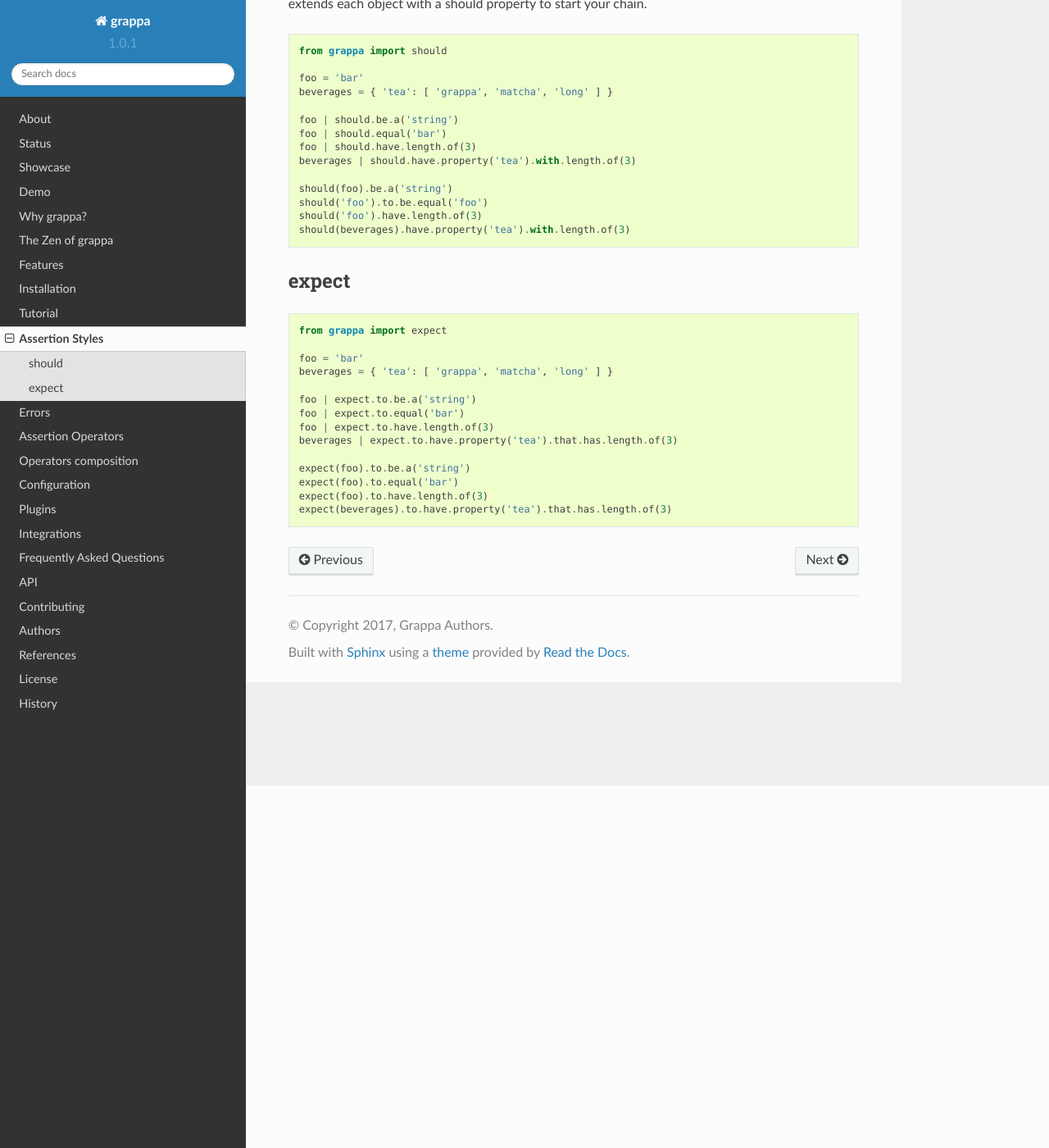
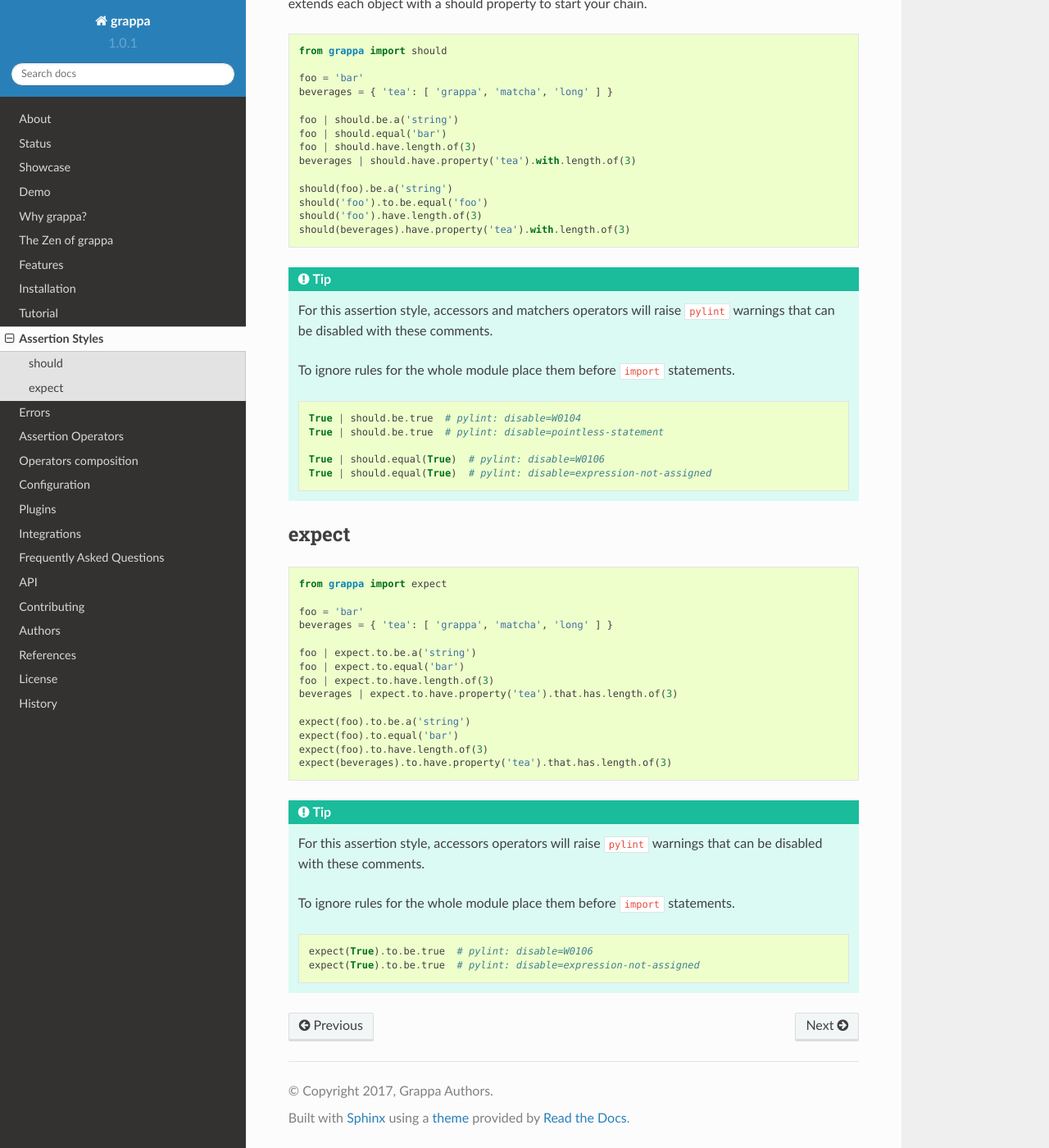
Before and after one commit to grappa-py/grappa, a Sphinx documentation site: the page built from docs/style.rst, in a window 1280 px wide and 1400 px high, scrolled down 442 px. Shown: the whole window at 82% size. Built offline with Sphinx 7.4.7 and the Read the Docs theme 2.0.0, drawn with Linux system fonts in a browser that asks for light colours.

Commit message:
fixes #57

```diff
--- a/docs/style.rst
+++ b/docs/style.rst
@@ -33,6 +33,22 @@ however it extends each object with a should property to start your chain.
     should('foo').have.length.of(3)
     should(beverages).have.property('tea').with.length.of(3)
 
+
+.. tip::
+
+    For this assertion style, accessors and matchers operators will raise ``pylint``
+    warnings that can be disabled with these comments.
+
+    To ignore rules for the whole module place them before ``import`` statements.
+
+    .. code-block:: python
+
+        True | should.be.true  # pylint: disable=W0104
+        True | should.be.true  # pylint: disable=pointless-statement
+
+        True | should.equal(True)  # pylint: disable=W0106
+        True | should.equal(True)  # pylint: disable=expression-not-assigned
+
 expect
 ------
 
@@ -52,3 +68,16 @@ expect
     expect(foo).to.equal('bar')
     expect(foo).to.have.length.of(3)
     expect(beverages).to.have.property('tea').that.has.length.of(3)
+
+
+.. tip::
+
+    For this assertion style, accessors operators will raise ``pylint``
+    warnings that can be disabled with these comments.
+
+    To ignore rules for the whole module place them before ``import`` statements.
+
+    .. code-block:: python
+
+        expect(True).to.be.true  # pylint: disable=W0106
+        expect(True).to.be.true  # pylint: disable=expression-not-assigned
```
